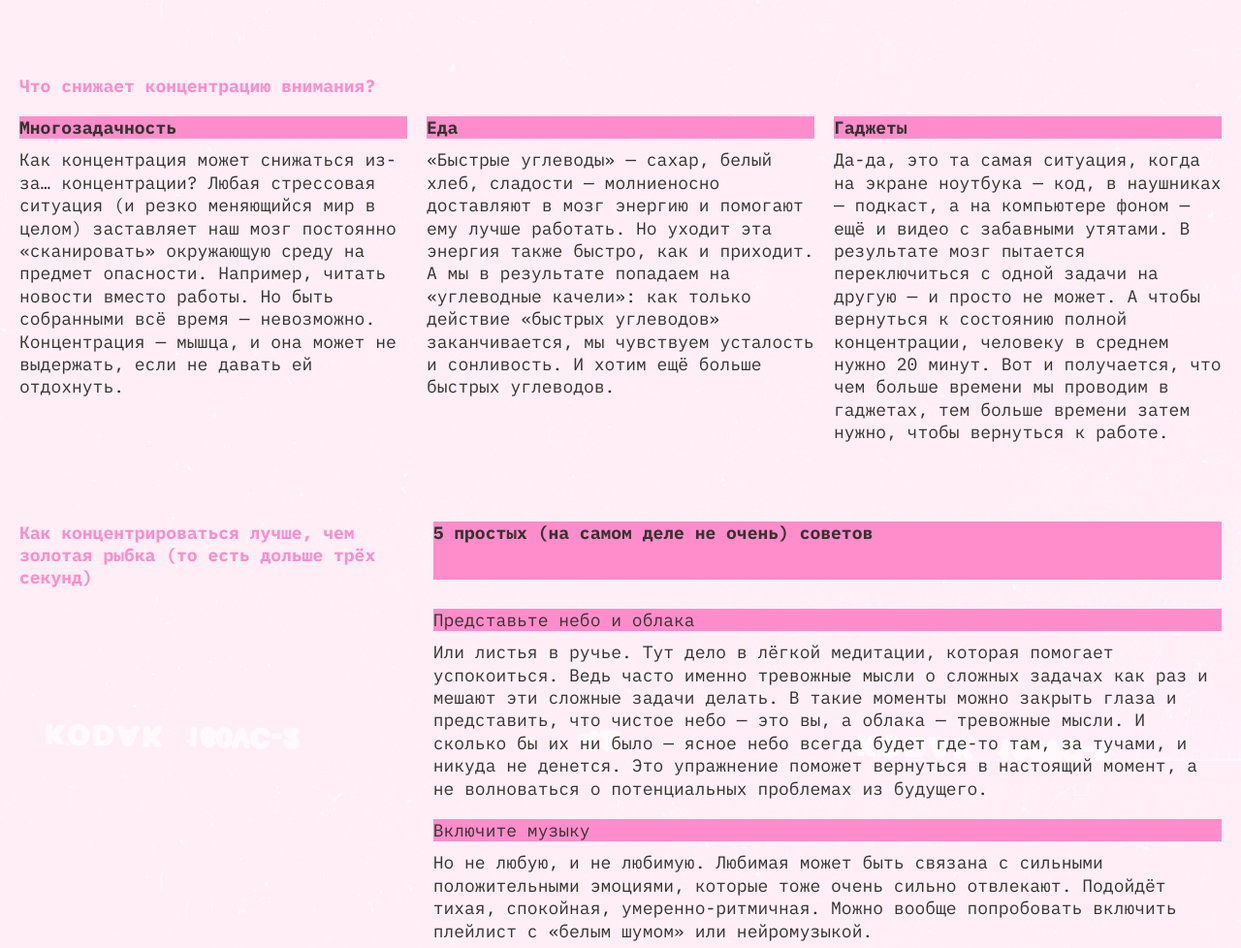
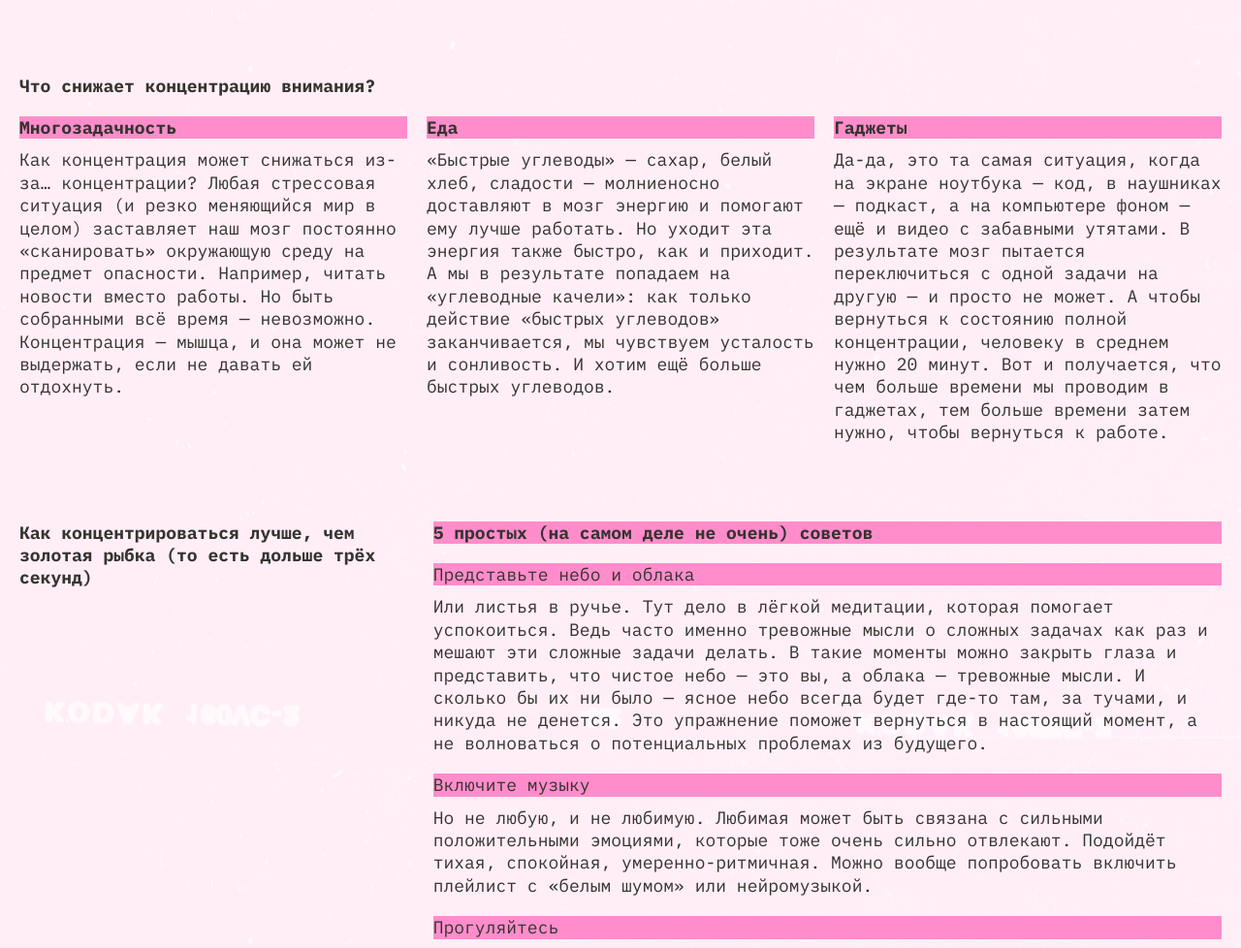
Before and after one commit to angermii/slozhno-sosredotochitsya-fd, a plain HTML site: page index.html in a window 1280 px wide. Shown: the part 1278-2256 px from the top of the page at 97% size. Drawn offline with Linux system fonts and the light colour scheme.

Commit message:
просветление, исправка цвета, оступа, сетки

```diff
--- a/index.html
+++ b/index.html
@@ -52,7 +52,7 @@
     </header>
     <main class="main">
       <section class="section two__collumn__section">
-        <h2 class="section__title">Почему сосредоточиться так сложно</h2>
+        <h2 class="section__title  two__collumn__section__title">Почему сосредоточиться так сложно</h2>
         <article class="card two__collumn__section__card">
           <h3 class="card__title title-decor">Многозадачность</h3>
           <p class="card__text">
@@ -126,11 +126,11 @@
         </article>
       </section>
       <section class="section two__collumn__section">
-        <h2 class="section__title">
+        <h2 class="section__title two__collumn__section__title">
           Как концентрироваться лучше, чем золотая рыбка (то есть дольше трёх
           секунд)
         </h2>
-        <h3 class="card__title title-decor">
+        <h3 class="cards__summ title-decor">
           5 простых (на самом деле не очень) советов
         </h3>
         <article class="card two__collumn__section__card">
--- a/styles/light.css
+++ b/styles/light.css
@@ -36,7 +36,7 @@
   --accent-color: #ff8dcb;
   --title-text-color: #353430;
   --title-bg-color: #ff8dcb;
-  --section-title-color: #ff8dcb;
+  --section-title-color: #353430;
   --card-title: #353430;
   --card-text-color: #353430;
   --border-color: #353430;
--- a/styles/style.css
+++ b/styles/style.css
@@ -18,7 +18,7 @@
     "menu"
     "logo"
     "paragraph";
-    gap: 10px;
+  gap: 10px;
   align-items: start;
   padding: 10px 10px;
   margin-block-end: 40px;
@@ -60,7 +60,7 @@
   font-size: 18px;
   line-height: 25px;
   text-transform: uppercase;
-   display: block;
+  display: block;
 }
 
 .decorated-zone .header__theme-menu::after {
@@ -73,7 +73,7 @@
   border-radius: 50%;
   background-color: var(--accent-color);
   box-shadow: 0 0 4px 2px var(--accent-color);
-   display: block;
+  display: block;
 }
 
 .header__theme-menu {
@@ -142,6 +142,13 @@
 }
 
 .section__title {
+  color: var(--section-title-color);
+  font-size: 18px;
+  font-weight: 700;
+  line-height: 23.4px;
+}
+
+.cards__summ {
   color: var(--section-title-color);
   font-size: 18px;
   font-weight: 700;
@@ -266,6 +273,10 @@
     grid-template-columns: minmax(min-content, 1fr) 2fr;
   }
 
+  .two__collumn__section__title {
+    grid-row: 1 / 3;
+  }
+
   .two__collumn__section__card {
     grid-column: 2;
   }
@@ -353,7 +364,6 @@
     justify-self: end;
     align-self: flex-end;
     margin-block-end: 115px;
-
   }
 
   .three__p__section {
```
Also changed, not shown: 1 other file.
